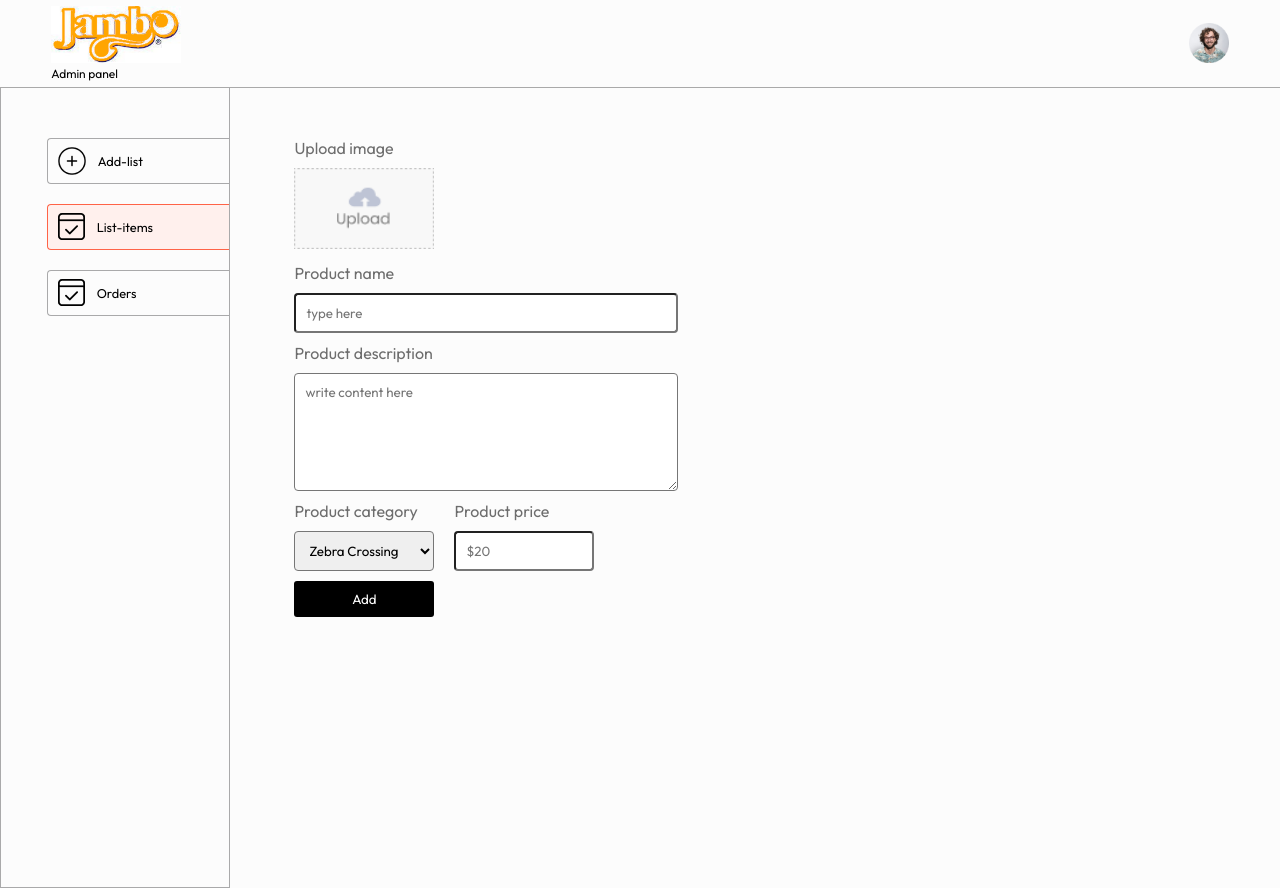
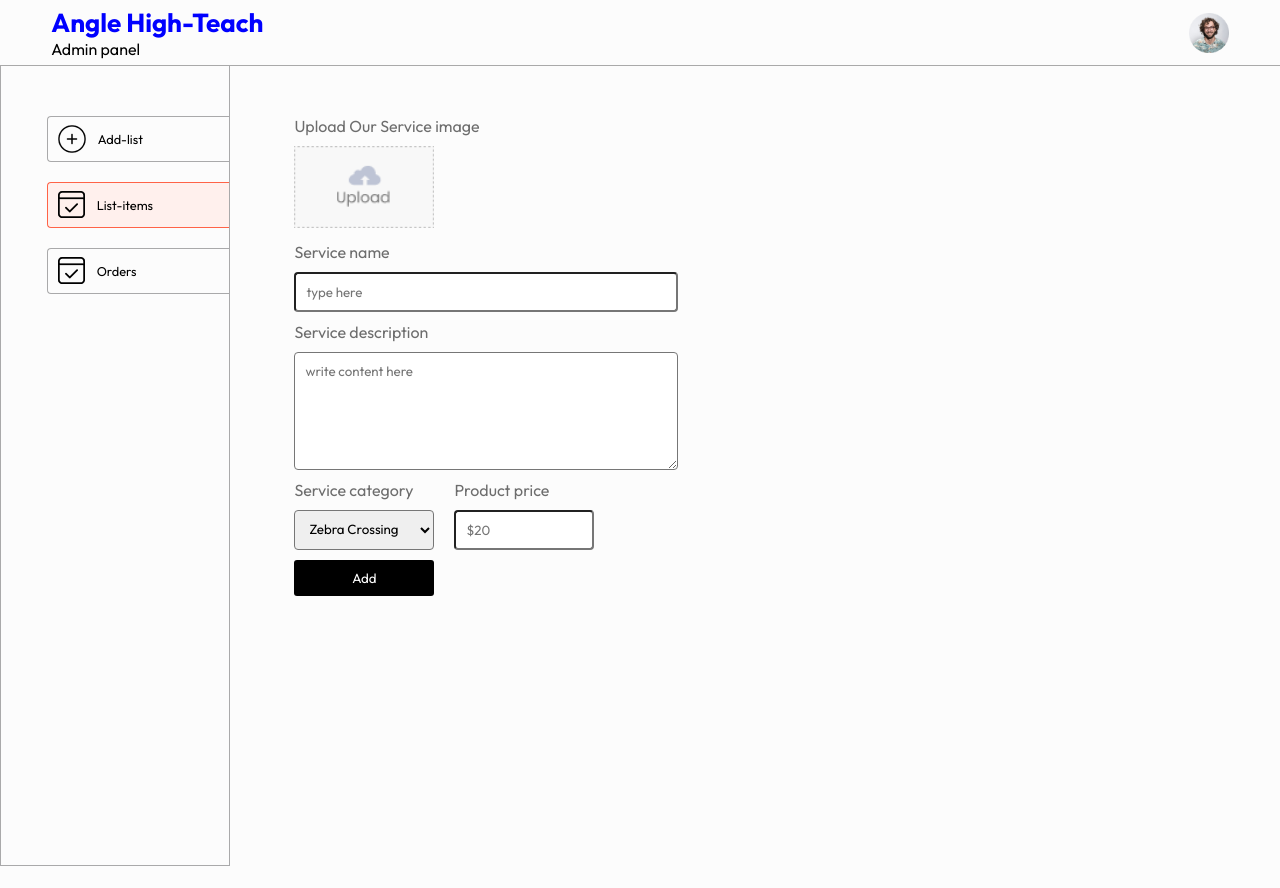
Before and after one commit to harshrajput177/Polymer, a React (Vite) app in the folder admin/: page /add in a window 1280 px wide. After the commit the page ends 866 px from the top, so only its background shows below. Built offline with nearby package versions, Linux system fonts and the light colour scheme.

Commit message:
update files

```diff
--- a/admin/src/components/Navbar/Navbar.css
+++ b/admin/src/components/Navbar/Navbar.css
@@ -4,10 +4,11 @@
     align-items: center;
     padding: 6px 4%;
 }
- .logo-para{
+ .logo-para h2{
     text-align: start;
-    font-size:12px;
+    font-size:26px;
      margin-right:5px;
+     color: blue;
 }
 .navbar .logo{
     width: max(10% ,130px);
--- a/admin/src/components/Navbar/Navbar.jsx
+++ b/admin/src/components/Navbar/Navbar.jsx
@@ -5,7 +5,7 @@ const Navbar = () => {
   return (
   <div className="navbar">
     <div className="logo-para">
-    <img className='logo' src={assets.logo} alt="" />
+      <h2>Angle High-Teach</h2>
   <p>Admin panel</p>
     </div>
 
--- a/admin/src/pages/Add/Add.jsx
+++ b/admin/src/pages/Add/Add.jsx
@@ -61,23 +61,23 @@ const Add = () => {
     <div className="add">
         <form  onSubmit={onSumbitHandler}  className="flex-col">
             <div className="add-img-upload  flex-col">
-                <p>Upload image</p>
+                <p>Upload Our Service image</p>
                 <label htmlFor='image'>
                     <img src={image?URL.createObjectURL(image):assets.upload_area} alt=''/>
                 </label>
                 <input type='file' id='image' onChange={handleImageChange}   hidden required />
             </div>
             <div className="add-product-name flex-col" >
-                <p>Product name</p>
+                <p>Service name</p>
                 <input type='text'  onChange={changeHandle} value={data.name}  name='name'   placeholder='type here'  required/>
             </div>
             <div className="add-product-description  flex-col">
-                <p>Product description</p>
+                <p>Service description</p>
                 <textarea name='description'  onChange={changeHandle}  value={data.description}      rows='6' placeholder='write content here' required />
             </div>
             <div className="add-category-price">
                 <div className="add-category   flex-col">
-                    <p>Product category</p>
+                    <p>Service category</p>
                     <select  onChange={changeHandle}   name="category" id="category">
                        <option value="Zebra Crossing">Zebra Crossing</option>
                        <option value="Injection Grouting">Injection Grouting</option>
--- a/admin/src/pages/List/List.jsx
+++ b/admin/src/pages/List/List.jsx
@@ -39,7 +39,7 @@ const List = () => {
 
   return (
     <div className='list add flex-col'>
-       <p>All Foods List</p>
+       <p>All Service List</p>
        <div className="list-table">
         <div className="list-table-format  title">
           <b>Image</b>
```
Also changed, not shown: 2 other files (tests, documents, lock files or other folders).
